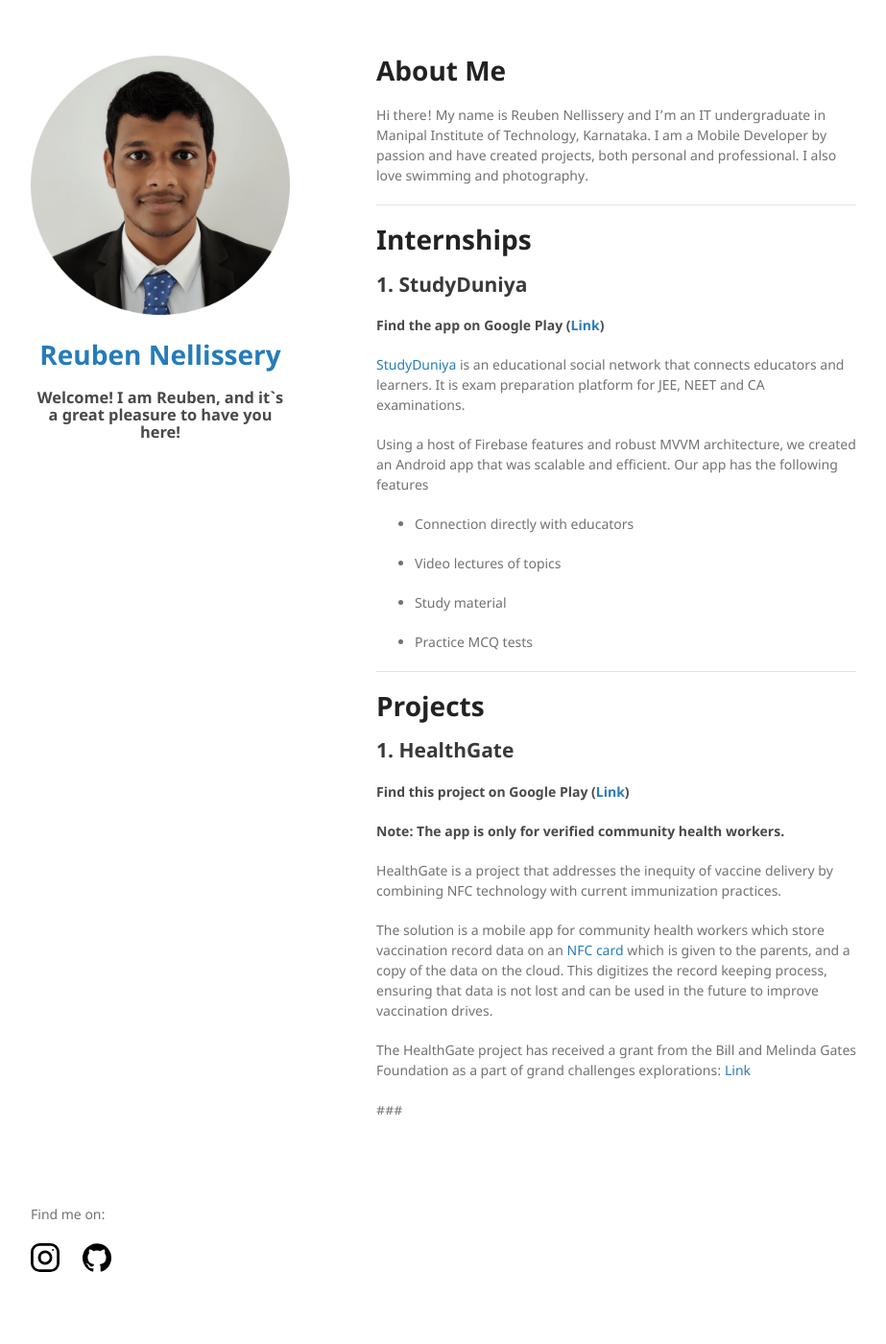
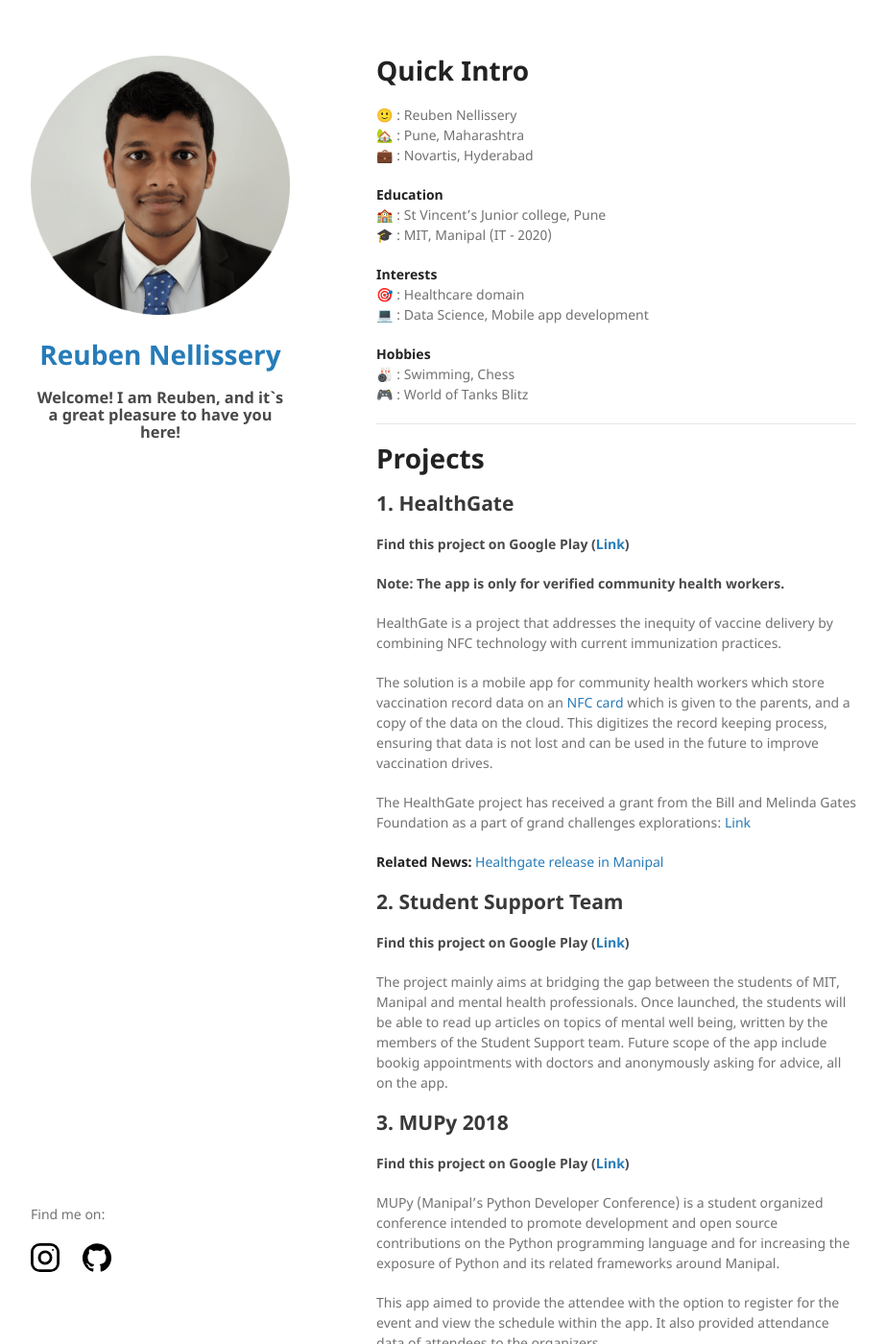
Before and after one commit to bennyhawk/bennyhawk.github.io, a Jekyll site: the page built from index.md, in a window 1280 px wide and 1400 px high. Shown: the whole window at 96% size, without its empty margins (178-1101 px from the left). Built offline with Jekyll 4.4.1, drawn with Linux system fonts in a browser that asks for light colours; our own code applies the rules of GitHub Pages for plain Markdown files; some of the changed text lies outside the part shown.

Commit message:
Update index.md

```diff
--- a/index.md
+++ b/index.md
@@ -1,26 +1,20 @@
-# About Me
+# Quick Intro
 
-Hi there! My name is Reuben Nellissery and I'm an IT undergraduate in Manipal Institute of Technology, Karnataka. I am a Mobile Developer by passion and have created projects, both personal and professional. I also love swimming and photography.
+🙂 : Reuben Nellissery
+🏡 : Pune, Maharashtra
+💼 : Novartis, Hyderabad
 
----
+**Education**
+🏫 : St Vincent's Junior college, Pune
+🎓 : MIT, Manipal (IT - 2020)
 
-# Internships
+**Interests**
+🎯 : Healthcare domain
+💻 : Data Science, Mobile app development
 
-## 1. StudyDuniya
-
-#### Find the app on Google Play ([Link](https://play.google.com/store/apps/details?id=m.studyduniya.com))
-
-[StudyDuniya](https://www.studyduniya.com) is an educational social network that connects educators and learners. It is exam preparation platform for JEE, NEET and CA examinations.
-
-Using a host of Firebase features and robust MVVM architecture, we created an Android app that was scalable and efficient. Our app has the following features
-
-- Connection directly with educators
-
-- Video lectures of topics
-
-- Study material
-
-- Practice MCQ tests
+**Hobbies**
+🎳 : Swimming, Chess
+🎮 : World of Tanks Blitz
 
 ---
 
@@ -39,6 +33,23 @@ The solution is a mobile app for community health workers which store vaccinatio
 The HealthGate project has received a grant from the Bill and Melinda Gates Foundation as a part of grand challenges explorations:
 [Link](https://gcgh.grandchallenges.org/grant/vaccination-beads-visual-and-digital-vaccination-record)
 
+**Related News:**
+[Healthgate release in Manipal](https://www.thehindu.com/news/cities/Mangalore/manipal-gets-vaccinationrecord-keeping-platform/article30946236.ece)
 
 
-###
+
+## 2. Student Support Team
+
+#### Find this project on Google Play ([Link](https://play.google.com/store/apps/details?id=com.bennyhawk.studentsupport&hl=en))
+
+The project mainly aims at bridging the gap between the students of MIT, Manipal and mental health professionals. Once launched, the students will be able to read up articles on topics of mental well being, written by the members of the Student Support team. Future scope of the app include bookig appointments with doctors and anonymously asking for advice, all on the app.
+
+
+
+## 3. MUPy 2018
+
+#### Find this project on Google Play ([Link](https://play.google.com/store/apps/details?id=com.pypals.bennyhawk.mupy18.deprecated&hl=en))
+
+MUPy (Manipal's Python Developer Conference) is a student organized conference intended to promote development and open source contributions on the Python programming language and for increasing the exposure of Python and its related frameworks around Manipal.
+
+This app aimed to provide the attendee with the option to register for the event and view the schedule within the app. It also provided attendance data of attendees to the organizers.
```
